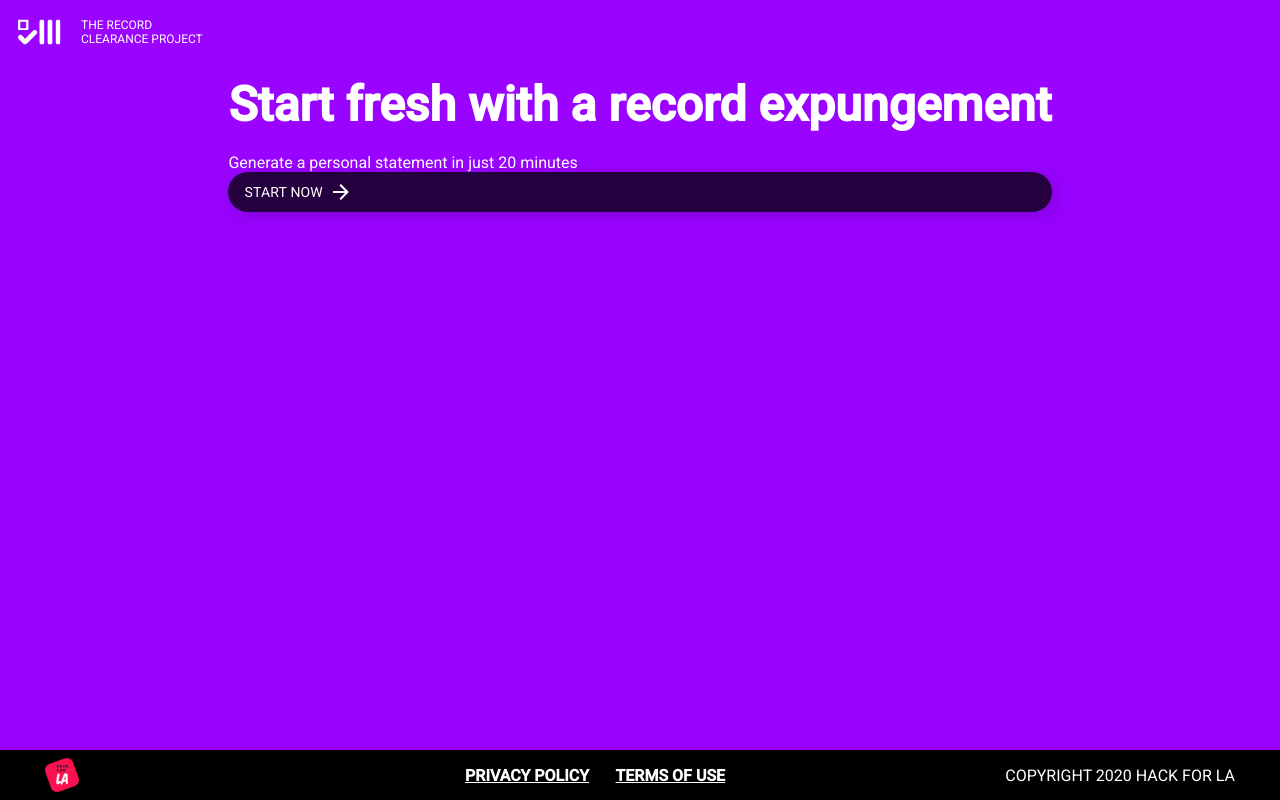
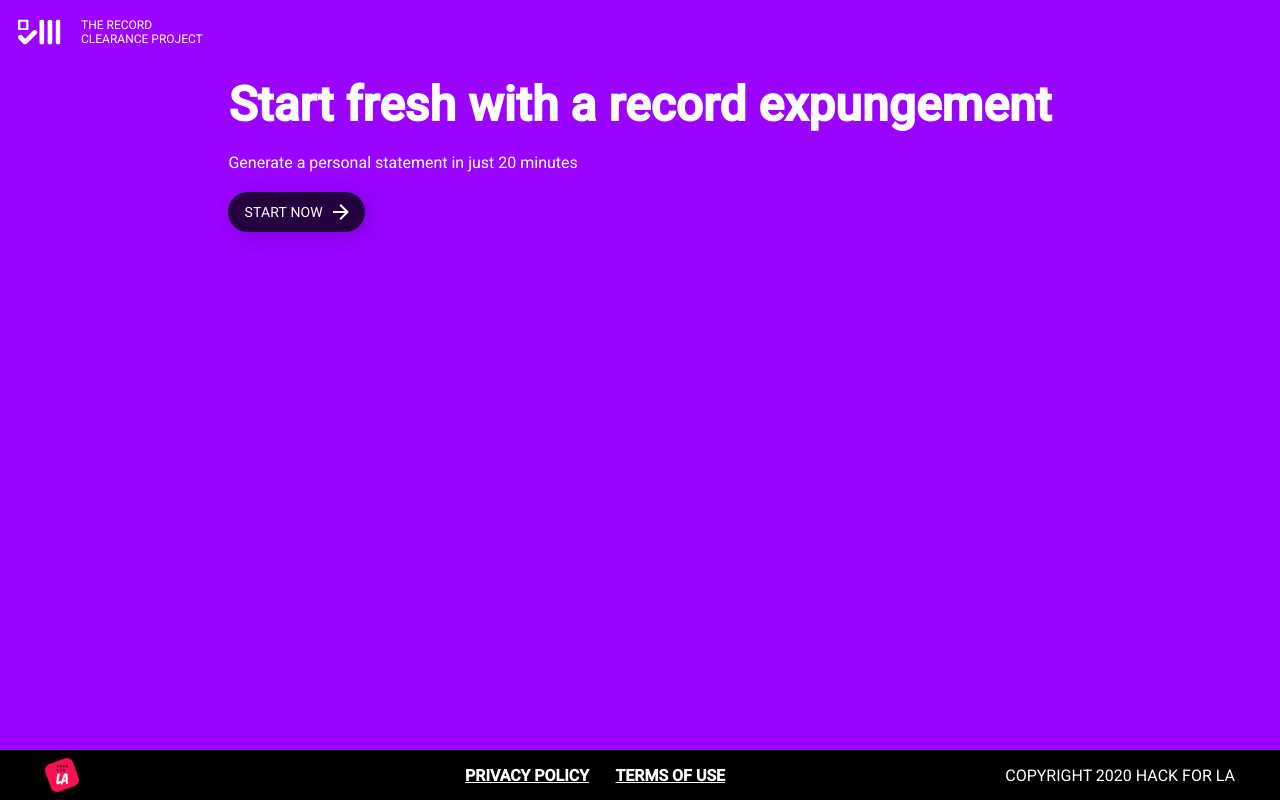
Before and after one commit to hackforla/expunge-assist, a React (Create React App) app in the folder react/client/: page / in a window 1280 px wide. Built offline with nearby package versions, Linux system fonts and the light colour scheme.

Commit message:
finally have Button being a customizable component instead of multiple

```diff
--- a/react/client/src/components/Button.ts
+++ b/react/client/src/components/Button.tsx
@@ -1,4 +1,11 @@
 import styled from 'styled-components'
+
+// import device from 'styles/breakpoints'
+
+interface StyleProps {
+  theme?: string,
+  hasArrow?: boolean,
+}
 
 const commonButtonStyles = `
   color: #FFFFFF;
@@ -22,8 +29,7 @@ const commonButtonStyles = `
   }
 `
 
-export const BasicButton = styled.button`
-  ${commonButtonStyles}
+const basicStyles = `
   background: #9903FF;
 
   &:hover {
@@ -31,11 +37,25 @@ export const BasicButton = styled.button`
   }
 `
 
-export const PrimaryButton = styled.button`
-  ${commonButtonStyles}
+const darkStyles = `
   background: #25003F;
 
   &:hover {
     background: #330652;
   }
 `
+
+const Button = styled.button<StyleProps>`
+  ${commonButtonStyles}
+  ${props => {
+    switch (props.theme) {
+      case 'dark':
+        return darkStyles;
+
+      case 'basic':
+      default:
+        return basicStyles;
+    }
+  }}
+`
+export default Button;
--- a/react/client/src/components/formPages/BeforeYouBegin.tsx
+++ b/react/client/src/components/formPages/BeforeYouBegin.tsx
@@ -2,7 +2,7 @@ import React from 'react';
 
 import arrowRight from '../../assets/arrowRight.svg'
 
-import { BasicButton } from 'components/Button';
+import Button from 'components/Button';
 import { Wrapper } from '../../styles/BeforeYouBegin'
 
 const BeforeYouBegin: React.FC<GlobalProps> = ({ goToPage }) => {
@@ -15,10 +15,10 @@ const BeforeYouBegin: React.FC<GlobalProps> = ({ goToPage }) => {
       <p>Please also review our Privacy Policy and Terms of Use before beginning.</p>
       <p>Please allocate at least 30 minutes of time to complete this.</p>
       <p>If at anytime you are confused please click the question mark button for guidance.</p>
-      <BasicButton onClick={() => goToPage(2)}>
+      <Button onClick={() => goToPage(2)}>
         <span>I understand</span>
         <img src={arrowRight} alt="arrow right" />
-      </BasicButton>
+      </Button>
     </Wrapper>
   )
 }
--- a/react/client/src/components/pages/Landing.tsx
+++ b/react/client/src/components/pages/Landing.tsx
@@ -4,7 +4,7 @@ import ContentContainer from 'components/ContentContainer'
 
 import arrowRight from '../../assets/arrowRight.svg'
 import { Flex } from '../../styles/GlobalStyle'
-import { PrimaryButton } from 'components/Button';
+import Button from 'components/Button';
 
 interface LandingProps {
   goToPage: (pageNumber: number) => void;
@@ -16,11 +16,14 @@ const Landing: React.FC<LandingProps> = ({ goToPage }) => {
       <h1 className='page-title adjacent-margin'>Start fresh with a record expungement</h1>
       <div className='adjacent-margin'>Generate a personal statement in just 20 minutes</div>
 
-      <PrimaryButton onClick={() => goToPage(1)}>
-        <span>START NOW</span>
-        <img src={arrowRight} alt="arrow right" />
-      </PrimaryButton>
-
+      <Flex className='adjacent-margin'>
+        <Button
+          onClick={() => goToPage(1)}
+          theme='dark'>
+          <span>START NOW</span>
+          <img src={arrowRight} alt="arrow right" />
+        </Button>
+      </Flex>
     </ContentContainer>
   )
 }
```
